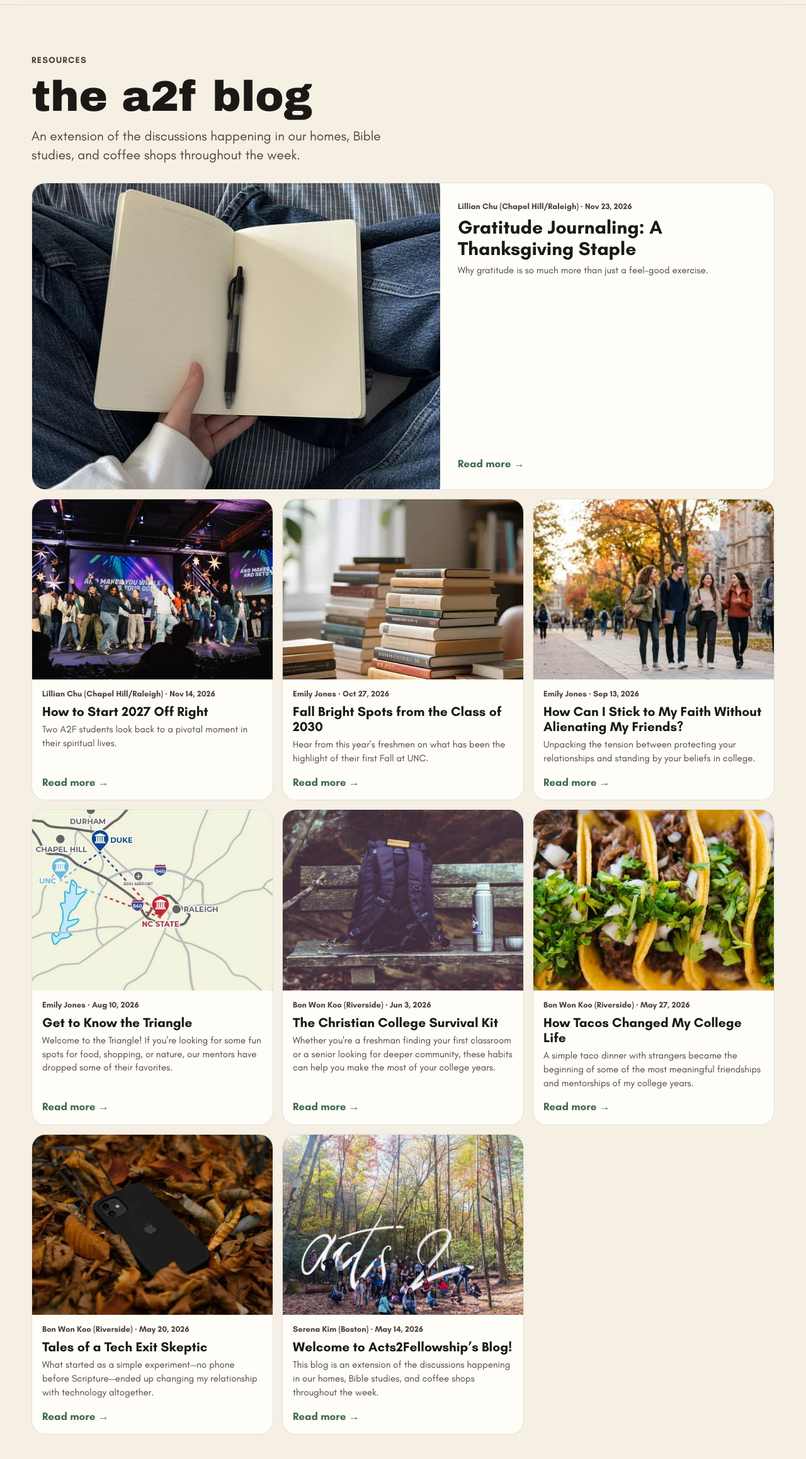
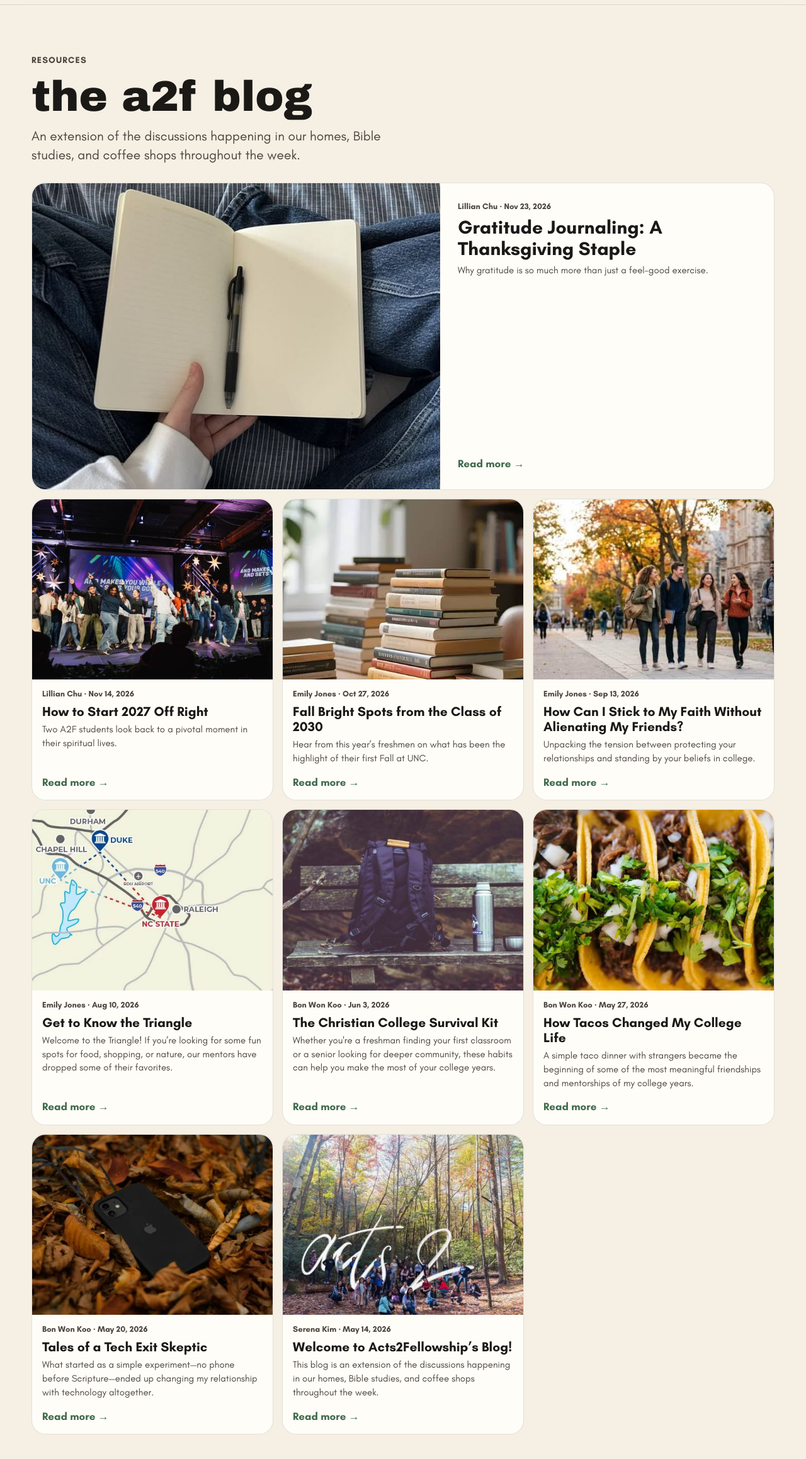
Before and after one commit to a2f-nc/a2f-nc-website, a plain HTML site: page blog.html in a window 1280 px wide. Shown: the part 51-2368 px from the top of the page at 63% size. Drawn offline with Linux system fonts and the light colour scheme; a web font is replaced by a local one.

Commit message:
Drop the location tags from blog author names
Co-Authored-By: Claude Opus 5.5 <noreply@anthropic.com>
Claude-Session: https://claude.ai/code/session_01QnnYFt1LN4Pq92xb1Ygs1h

```diff
--- a/blog.html
+++ b/blog.html
@@ -36,15 +36,15 @@
 
   <section class="sec" style="padding-top:10px">
     <div class="wrap posts">
-      <a class="post feature rv" href="blog/gratitude-journaling-a-thanksgiving-staple.html"><div class="ph"><img src="assets/blog/post8.jpg" alt="A hand holding an open notebook and pen" loading="lazy"></div><div class="bd"><span class="meta">Lillian Chu (Chapel Hill/Raleigh) · Nov 23, 2026</span><h3>Gratitude Journaling: A Thanksgiving Staple</h3><p>Why gratitude is so much more than just a feel-good exercise.</p><span class="go">Read more →</span></div></a>
-      <a class="post rv" href="blog/how-to-start-2027-off-right.html"><div class="ph"><img src="assets/blog/post0.jpg" alt="" loading="lazy"></div><div class="bd"><span class="meta">Lillian Chu (Chapel Hill/Raleigh) · Nov 14, 2026</span><h3>How to Start 2027 Off Right</h3><p>Two A2F students look back to a pivotal moment in their spiritual lives.</p><span class="go">Read more →</span></div></a>
+      <a class="post feature rv" href="blog/gratitude-journaling-a-thanksgiving-staple.html"><div class="ph"><img src="assets/blog/post8.jpg" alt="A hand holding an open notebook and pen" loading="lazy"></div><div class="bd"><span class="meta">Lillian Chu · Nov 23, 2026</span><h3>Gratitude Journaling: A Thanksgiving Staple</h3><p>Why gratitude is so much more than just a feel-good exercise.</p><span class="go">Read more →</span></div></a>
+      <a class="post rv" href="blog/how-to-start-2027-off-right.html"><div class="ph"><img src="assets/blog/post0.jpg" alt="" loading="lazy"></div><div class="bd"><span class="meta">Lillian Chu · Nov 14, 2026</span><h3>How to Start 2027 Off Right</h3><p>Two A2F students look back to a pivotal moment in their spiritual lives.</p><span class="go">Read more →</span></div></a>
       <a class="post rv" href="blog/fall-bright-spots-from-the-class-of-2030.html"><div class="ph"><img src="assets/blog/post1.jpg" alt="" loading="lazy"></div><div class="bd"><span class="meta">Emily Jones · Oct 27, 2026</span><h3>Fall Bright Spots from the Class of 2030</h3><p>Hear from this year’s freshmen on what has been the highlight of their first Fall at UNC.</p><span class="go">Read more →</span></div></a>
       <a class="post rv" href="blog/how-can-i-stick-to-my-faith-without-alienating-my-friends.html"><div class="ph"><img src="assets/blog/post2.jpg" alt="" loading="lazy"></div><div class="bd"><span class="meta">Emily Jones · Sep 13, 2026</span><h3>How Can I Stick to My Faith Without Alienating My Friends?</h3><p>Unpacking the tension between protecting your relationships and standing by your beliefs in college.</p><span class="go">Read more →</span></div></a>
       <a class="post rv" href="blog/get-to-know-the-triangle-the-mentors-favorite-spots.html"><div class="ph"><img src="assets/blog/post3.jpg" alt="" loading="lazy"></div><div class="bd"><span class="meta">Emily Jones · Aug 10, 2026</span><h3>Get to Know the Triangle</h3><p>Welcome to the Triangle! If you’re looking for some fun spots for food, shopping, or nature, our mentors have dropped some of their favorites.</p><span class="go">Read more →</span></div></a>
-      <a class="post rv" href="blog/zcgnn0qxzybajalvrcs4glz6ze8c0c.html"><div class="ph"><img src="assets/blog/post4.jpg" alt="" loading="lazy"></div><div class="bd"><span class="meta">Bon Won Koo (Riverside) · Jun 3, 2026</span><h3>The Christian College Survival Kit</h3><p>Whether you're a freshman finding your first classroom or a senior looking for deeper community, these habits can help you make the most of your college years.</p><span class="go">Read more →</span></div></a>
-      <a class="post rv" href="blog/how-tacos-changed-my-college-life.html"><div class="ph"><img src="assets/blog/post5.jpg" alt="" loading="lazy"></div><div class="bd"><span class="meta">Bon Won Koo (Riverside) · May 27, 2026</span><h3>How Tacos Changed My College Life</h3><p>A simple taco dinner with strangers became the beginning of some of the most meaningful friendships and mentorships of my college years.</p><span class="go">Read more →</span></div></a>
-      <a class="post rv" href="blog/tales-of-a-tech-exit-skeptic.html"><div class="ph"><img src="assets/blog/post6.jpg" alt="" loading="lazy"></div><div class="bd"><span class="meta">Bon Won Koo (Riverside) · May 20, 2026</span><h3>Tales of a Tech Exit Skeptic</h3><p>What started as a simple experiment—no phone before Scripture—ended up changing my relationship with technology altogether.</p><span class="go">Read more →</span></div></a>
-      <a class="post rv" href="blog/coming-soon.html"><div class="ph"><img src="assets/blog/post7.jpg" alt="" loading="lazy"></div><div class="bd"><span class="meta">Serena Kim (Boston) · May 14, 2026</span><h3>Welcome to Acts2Fellowship’s Blog!</h3><p>This blog is an extension of the discussions happening in our homes, Bible studies, and coffee shops throughout the week.</p><span class="go">Read more →</span></div></a>
+      <a class="post rv" href="blog/zcgnn0qxzybajalvrcs4glz6ze8c0c.html"><div class="ph"><img src="assets/blog/post4.jpg" alt="" loading="lazy"></div><div class="bd"><span class="meta">Bon Won Koo · Jun 3, 2026</span><h3>The Christian College Survival Kit</h3><p>Whether you're a freshman finding your first classroom or a senior looking for deeper community, these habits can help you make the most of your college years.</p><span class="go">Read more →</span></div></a>
+      <a class="post rv" href="blog/how-tacos-changed-my-college-life.html"><div class="ph"><img src="assets/blog/post5.jpg" alt="" loading="lazy"></div><div class="bd"><span class="meta">Bon Won Koo · May 27, 2026</span><h3>How Tacos Changed My College Life</h3><p>A simple taco dinner with strangers became the beginning of some of the most meaningful friendships and mentorships of my college years.</p><span class="go">Read more →</span></div></a>
+      <a class="post rv" href="blog/tales-of-a-tech-exit-skeptic.html"><div class="ph"><img src="assets/blog/post6.jpg" alt="" loading="lazy"></div><div class="bd"><span class="meta">Bon Won Koo · May 20, 2026</span><h3>Tales of a Tech Exit Skeptic</h3><p>What started as a simple experiment—no phone before Scripture—ended up changing my relationship with technology altogether.</p><span class="go">Read more →</span></div></a>
+      <a class="post rv" href="blog/coming-soon.html"><div class="ph"><img src="assets/blog/post7.jpg" alt="" loading="lazy"></div><div class="bd"><span class="meta">Serena Kim · May 14, 2026</span><h3>Welcome to Acts2Fellowship’s Blog!</h3><p>This blog is an extension of the discussions happening in our homes, Bible studies, and coffee shops throughout the week.</p><span class="go">Read more →</span></div></a>
     </div>
   </section>
 
```
Also changed, not shown: blog/coming-soon.html (+1 -1 lines), blog/gratitude-journaling-a-thanksgiving-staple.html (+1 -1 lines), blog/how-tacos-changed-my-college-life.html (+1 -1 lines), blog/how-to-start-2027-off-right.html (+1 -1 lines), blog/tales-of-a-tech-exit-skeptic.html (+1 -1 lines), blog/zcgnn0qxzybajalvrcs4glz6ze8c0c.html (+1 -1 lines).
